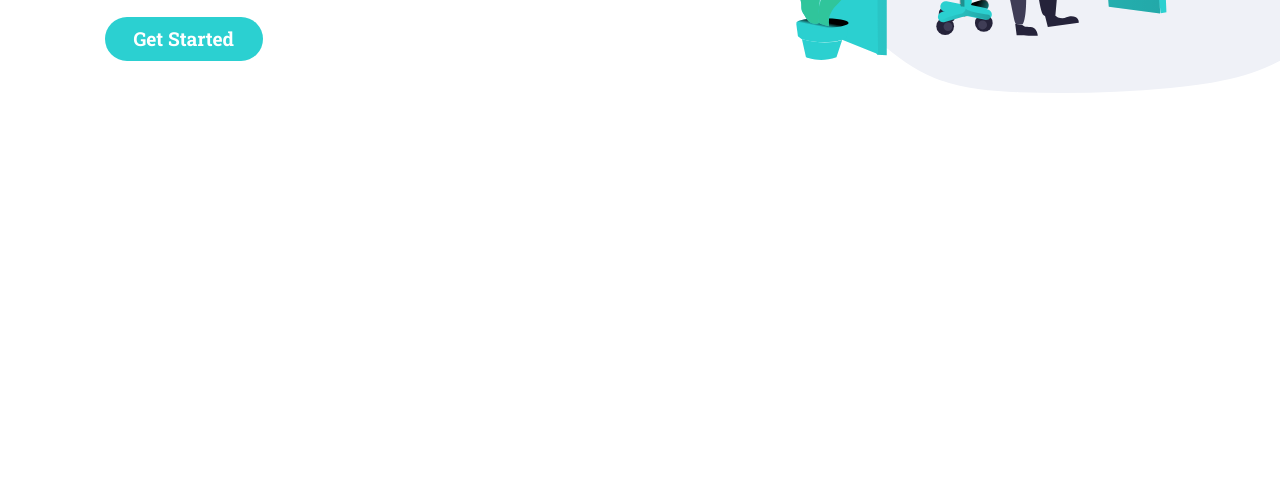
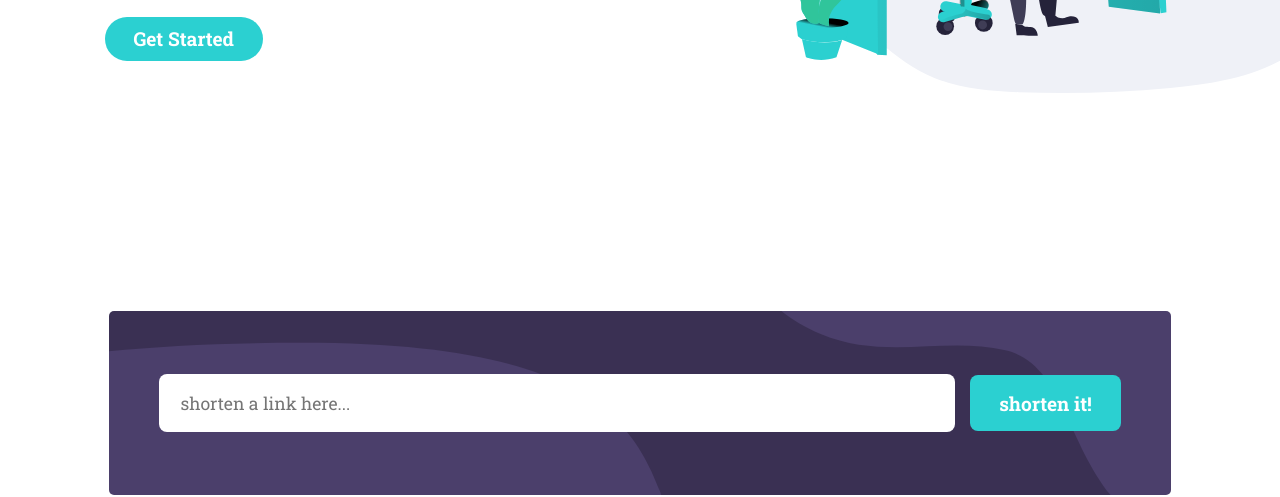
Before and after one commit to Sourav4554/shortly-clone, a plain HTML site: page index.html in a window 1280 px wide. Shown: the part 428-925 px from the top of the page. Before the commit the page ends 817 px from the top, so only its background shows below. Drawn offline with Linux system fonts and the light colour scheme; a web font is replaced by a local one.

Commit message:
feat:link shorten  section created

```diff
--- a/index.html
+++ b/index.html
@@ -69,5 +69,19 @@
         </div>
       </div>
     </section>
+    <!-- link-shoter-section -->
+    <section>
+      <div class="link-shortner-container">
+        <div class="link-shortner-sub-container">
+          <div class="input-container">
+
+             <input type="text" placeholder="shorten a link here...">
+          </div>
+          <div class="button-container">
+            <button>shorten it!</button>
+          </div>
+        </div>
+      </div>
+    </section>
   </body>
 </html>
--- a/style.css
+++ b/style.css
@@ -1,4 +1,4 @@
-*{
+* {
   padding: 0;
   margin: 0;
   box-sizing: border-box;
@@ -6,11 +6,11 @@ text-decoration: none;
   list-style: none;
   font-family: "Roboto Slab", serif;
 }
-nav{
+nav {
   width: 100%;
-padding: 15px 18px ;
+  padding: 15px 18px;
 }
-.navbar{
+.navbar {
   width: 90%;
   margin: 0px auto;
   padding: 15px 18px;
@@ -18,32 +18,32 @@ display: flex;
   justify-content: space-between;
   align-items: center;
 }
-.nav-link-and-logo{
+.nav-link-and-logo {
   display: flex;
   justify-content: space-between;
   align-items: center;
   gap: 20px;
 }
-.nav-link-and-logo>.nav-links>ul>li{
+.nav-link-and-logo > .nav-links > ul > li {
   display: inline;
   margin: 0 15px;
 }
-.nav-link-and-logo>.nav-links>ul>li>a{
+.nav-link-and-logo > .nav-links > ul > li > a {
   padding: 2px 5px;
   color: #a7a6ac;
   font-weight: bold;
 }
-.sign-login>ul>li{
+.sign-login > ul > li {
   display: inline;
   margin: 0 15px;
 }
-.sign-login>ul>li>a{
+.sign-login > ul > li > a {
   padding: 2px 5px;
   font-weight: bold;
   color: #a7a6ac;
   font-weight: bold;
 }
-.sign-login>ul>li>.signup{
+.sign-login > ul > li > .signup {
   font-size: 1rem;
   color: #fff;
   padding: 0.5em 1.2em;
@@ -54,21 +54,19 @@ border-radius: 25px;
 
 /* hero-section */
 
-.main-hero-container{
+.main-hero-container {
   width: 100%;
-height: 90vh;
+  height: 80vh;
   /* background-color: burlywood; */
   display: flex;
   justify-content: end;
-
 }
-.sub-hero-container{
+.sub-hero-container {
   width: 93%;
   /* background-color: #2dcfcc; */
   display: flex;
-
 }
-.for-content{
+.for-content {
   /* background-color: #a7a6ac; */
   padding: 10px 15px;
   background-color: #fff;
@@ -78,18 +76,18 @@ flex-direction: column;
   margin-top: 5%;
   gap: 20px;
 }
-.for-content>.for-head>h2{
+.for-content > .for-head > h2 {
   color: #34313c;
   font-size: 4rem;
   font-weight: bold;
 }
-.for-content>.for-para>p{
+.for-content > .for-para > p {
   font-weight: 400;
   font-size: 1.3rem;
   line-height: 35px;
   color: #b3b3b5;
 }
-.for-content>.for-button>button{
+.for-content > .for-button > button {
   font-size: 1.2rem;
   padding: 0.5em 1.5em;
   color: #fff;
@@ -100,17 +98,57 @@ font-weight: bold;
   text-align: center;
   border-radius: 25px;
 }
-.sub-hero-container>.for-image{
+.sub-hero-container > .for-image {
   /* gap: 50px; */
   margin-top: 3%;
   /* width: 80%; */
   overflow-x: hidden;
   /* background-color: #2bd0d1; */
 }
-.for-image>img{
+.for-image > img {
   width: 100%;
   object-fit: cover;
   transform: translateX(15%);
   overflow: hidden;
+}
 
+/* link-shorter-section */
+.link-shortner-container {
+  padding: 2px 15px;
 }
+.link-shortner-sub-container {
+  margin: 0 auto;
+  width: 85%;
+  height: 23vh;
+  padding: 10px 15px;
+  display: flex;
+  align-items: center;
+  border-radius: 5px;
+  background: #3a3053 url("./images/bg-shorten-desktop.svg") center/cover
+    no-repeat;
+}
+.input-container {
+  display: flex;
+  width: 80%;
+  padding: 10px 15px;
+  margin-left: 2%;
+}
+.input-container > input {
+  flex: 1;
+  font-size: 1.1rem;
+  padding: 1em 1.2em;
+  border: none;
+  outline: none;
+  border-radius: 8px;
+}
+.button-container > button {
+  font-size: 1.2rem;
+  padding: 0.8em 1.5em;
+  text-align: center;
+  border-radius: 8px;
+  color: #fff;
+  background-color: #2bd0d1;
+  outline: none;
+  border: none;
+  font-weight: bold;
+}
```
Lines whose indentation alone changed are shown as unchanged.
